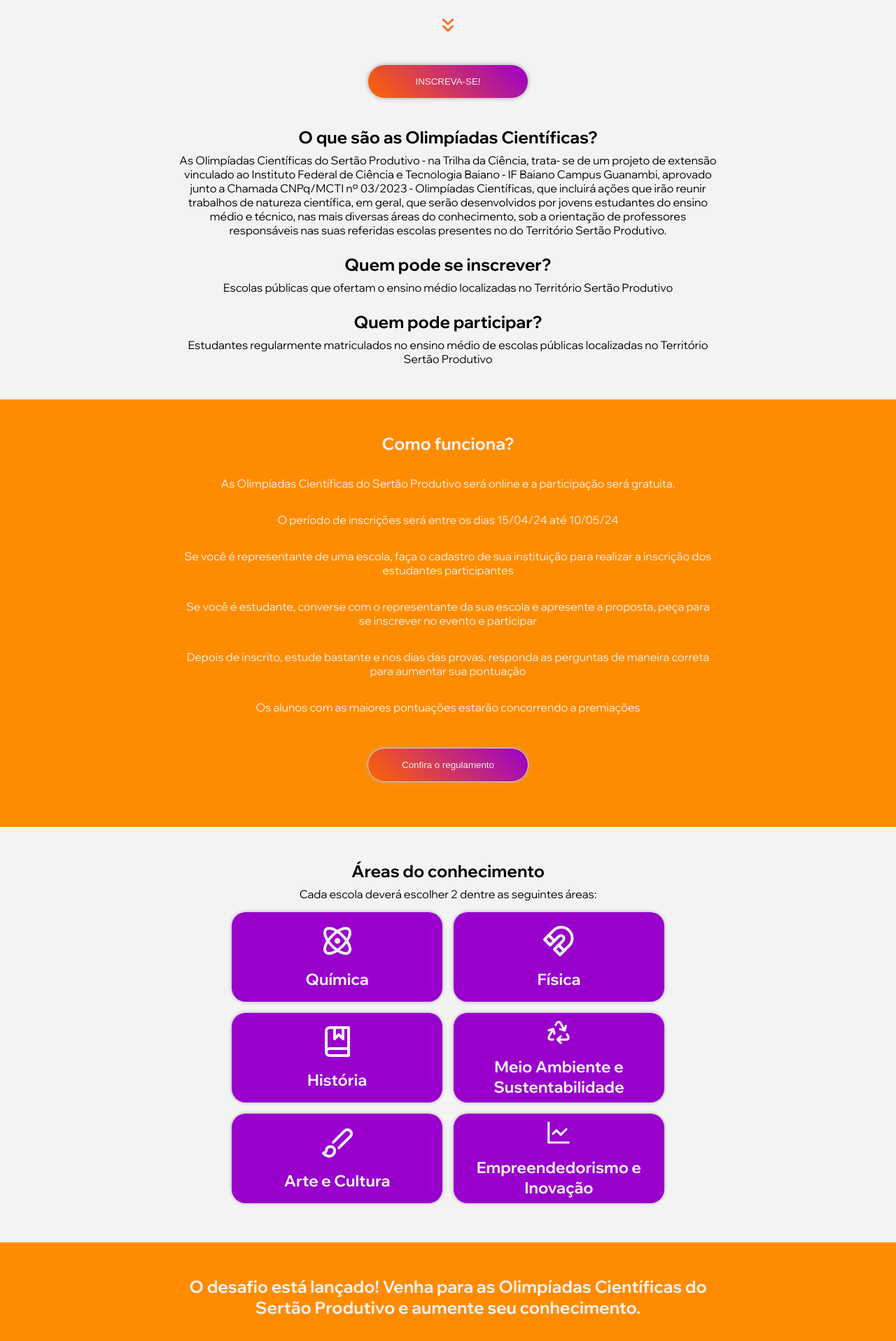
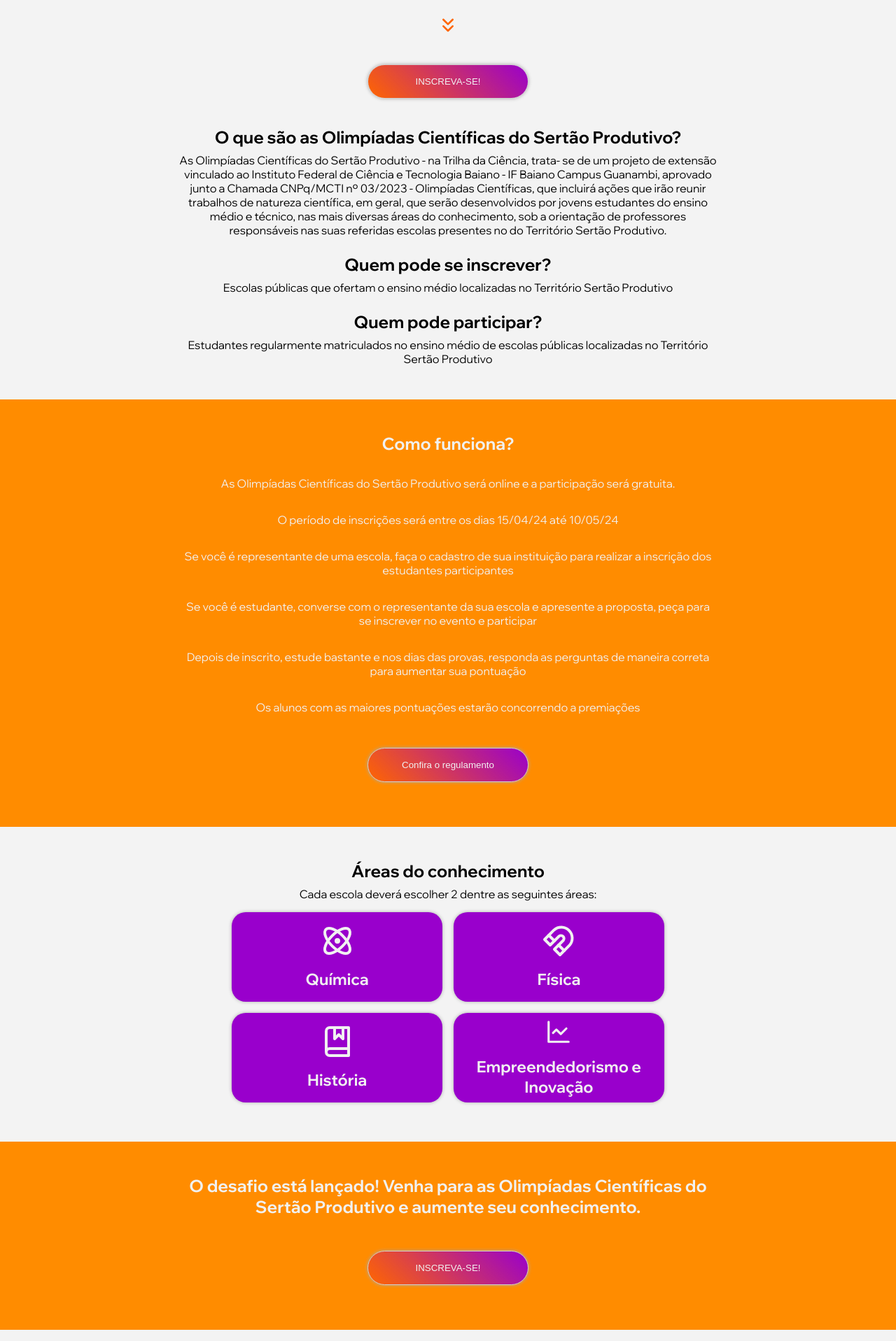
Before and after one commit to pedroluca/olimpiadas-cientificas, a React (Vite) app: page / in a window 1280 px wide. Shown: the part 620-2537 px from the top of the page at 70% size. Built offline with nearby package versions, Linux system fonts and the light colour scheme.

Commit message:
fix: remover modalidades removidas do evento

```diff
--- a/src/pages/Home/Home.jsx
+++ b/src/pages/Home/Home.jsx
@@ -9,7 +9,7 @@ import { OlimpiadaCard } from '../../components/OlimpiadaCard/OlimpiadaCard'
 import { Modal } from '../../components/Modal/Modal'
 import { ChevronsDown } from 'lucide-react'
 import './styles.css'
-import { Atom, Magnet, BookMarked, Recycle, LineChart, Brush } from 'lucide-react'
+import { Atom, Magnet, BookMarked, LineChart } from 'lucide-react'
 
 export function Home() {
   useEffect(() => {
@@ -55,7 +55,7 @@ export function Home() {
       </session>
       <session className="container sessao-texto primeira-sessao">
         <BotaoPrincipal type="button" classe="btn-wd-md btn-redirect-inscrever" btnClick={openModal} content="INSCREVA-SE!" />
-        <h2>O que são as Olimpíadas Científicas?</h2>
+        <h2>O que são as Olimpíadas Científicas do Sertão Produtivo?</h2>
         <p>As Olimpíadas Científicas do Sertão Produtivo - na Trilha da Ciência, trata- se de um projeto de extensão vinculado ao Instituto Federal de Ciência e Tecnologia Baiano - IF Baiano Campus Guanambi, aprovado junto a Chamada CNPq/MCTI nº 03/2023 - Olimpíadas Científicas, que incluirá ações que irão reunir trabalhos de natureza científica, em geral, que serão desenvolvidos por jovens estudantes do ensino médio e  técnico, nas mais diversas áreas do conhecimento, sob a orientação de professores responsáveis nas suas referidas escolas presentes no do Território Sertão Produtivo.</p>
         <h2>Quem pode se inscrever?</h2>
         <p>Escolas públicas que ofertam o ensino médio localizadas no Território Sertão Produtivo</p>
@@ -84,12 +84,6 @@ export function Home() {
           </OlimpiadaCard>
           <OlimpiadaCard area="História">
             <BookMarked className='olimp-img' />
-          </OlimpiadaCard>
-          <OlimpiadaCard area="Meio Ambiente e Sustentabilidade">
-            <Recycle className='olimp-img' />
-          </OlimpiadaCard>
-          <OlimpiadaCard area="Arte e Cultura">
-            <Brush className='olimp-img' />
           </OlimpiadaCard>
           <OlimpiadaCard area="Empreendedorismo e Inovação">
             <LineChart className='olimp-img' />
```
